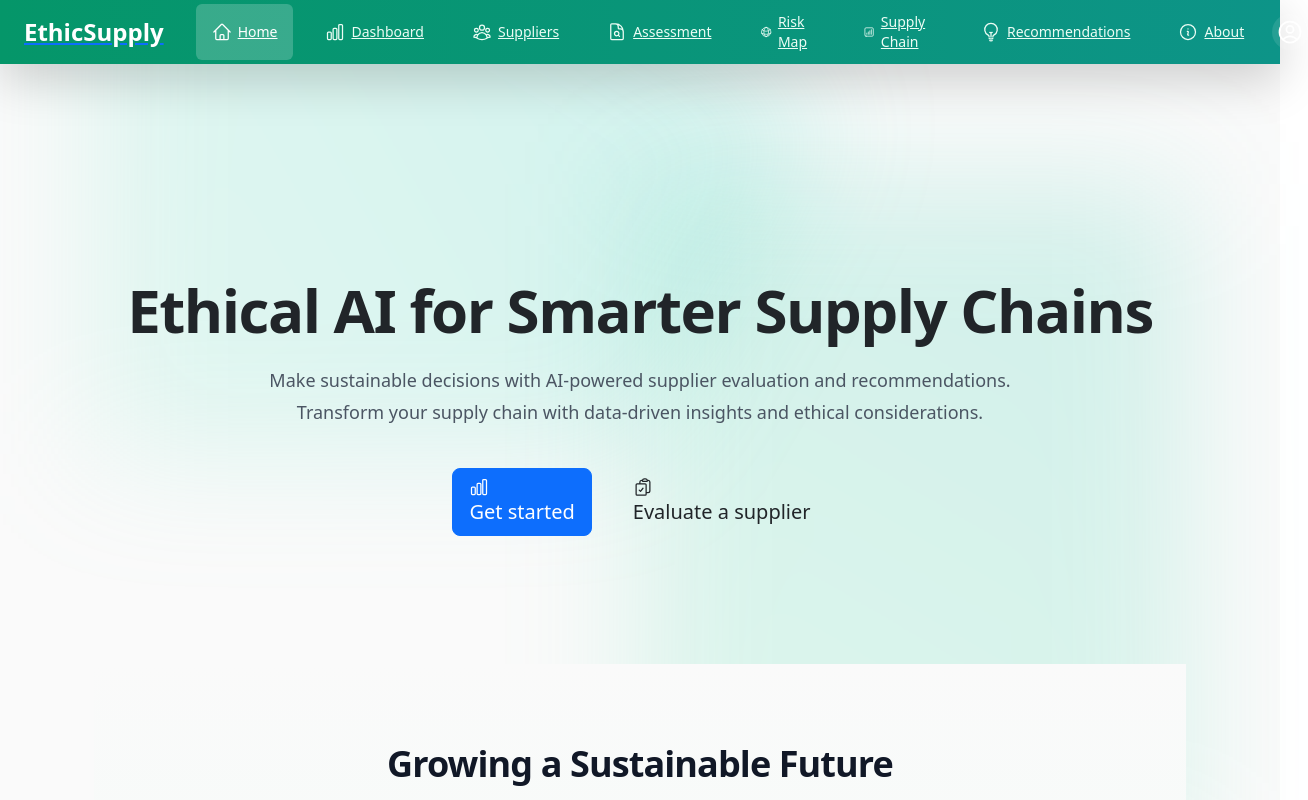
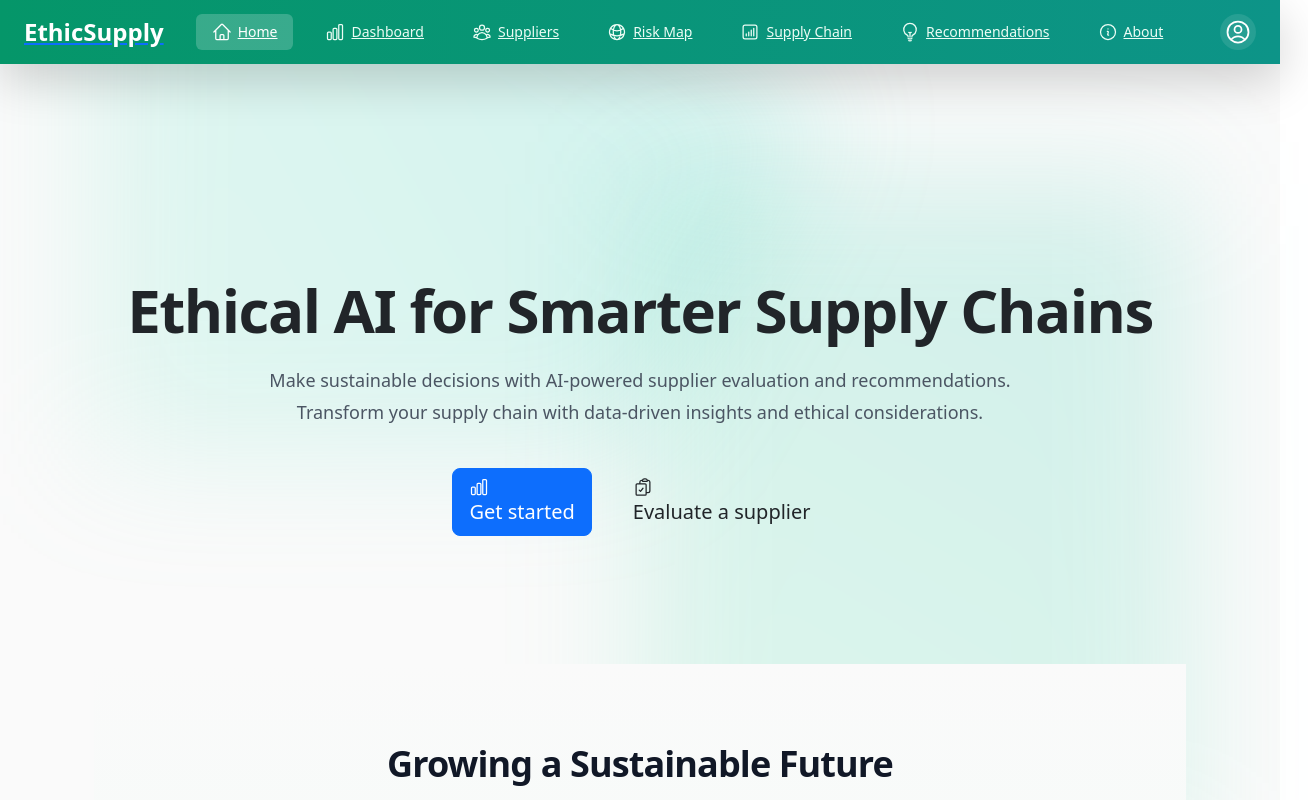
Before and after one commit to ne3mer/supplychainweb, a React (Vite) app in the folder ethicsupply-frontend/: page / in a window 1280 px wide. Shown: the top 800 px of the page, 1308 px wide, since content can reach past the window. Built offline with nearby package versions, Linux system fonts and the light colour scheme.

Commit message:
Remove Assessment link from navbar

```diff
--- a/ethicsupply-frontend/src/components/Navbar.tsx
+++ b/ethicsupply-frontend/src/components/Navbar.tsx
@@ -26,11 +26,6 @@ const NavigationBar = () => {
     { name: "Home", href: "/", icon: HomeIcon },
     { name: "Dashboard", href: "/dashboard", icon: ChartBarIcon },
     { name: "Suppliers", href: "/suppliers", icon: UserGroupIcon },
-    {
-      name: "Assessment",
-      href: "/supplier-assessment",
-      icon: DocumentMagnifyingGlassIcon,
-    },
     { name: "Risk Map", href: "/geo-risk-mapping", icon: GlobeAltIcon },
     {
       name: "Supply Chain",
```
